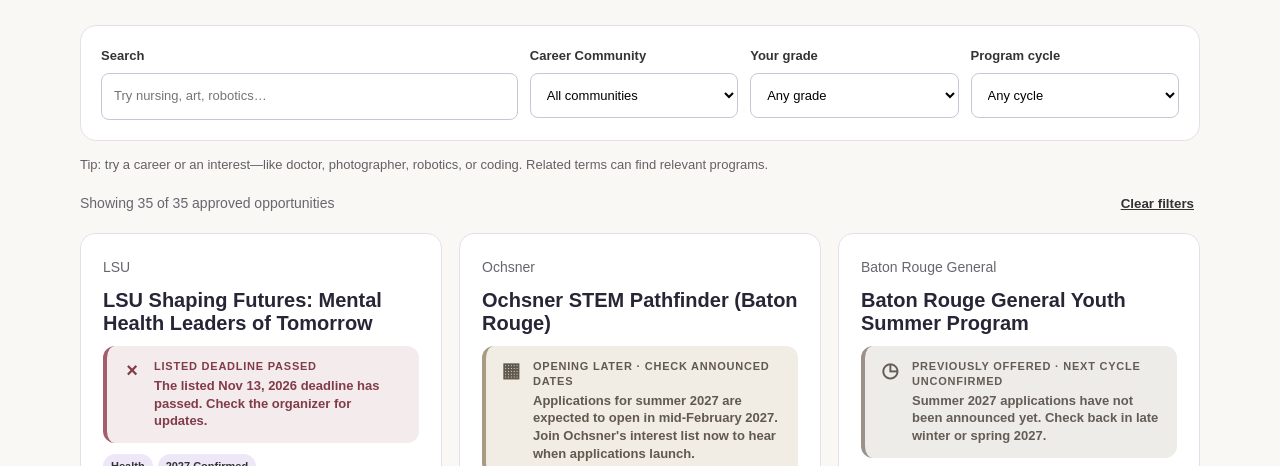
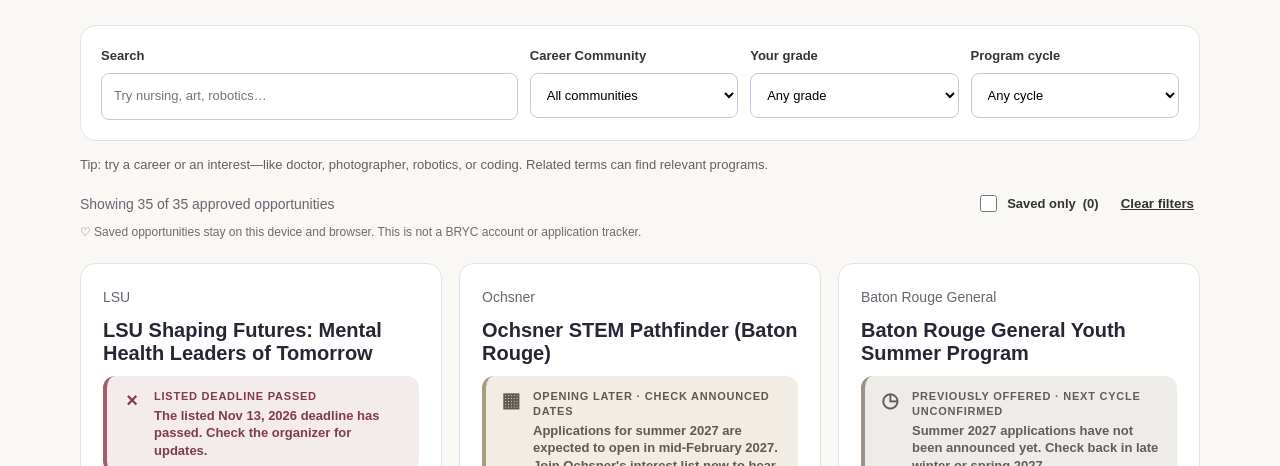
Before and after one commit to kendrick-henson/fyt-explorer, a plain HTML site: page opportunities.html in a window 1280 px wide. Shown: the part 331-797 px from the top of the page. Drawn offline with Linux system fonts and the light colour scheme.

Commit message:
Let Fellows save opportunity IDs locally and filter their saved items without collecting PII

```diff
--- a/opportunities.html
+++ b/opportunities.html
@@ -12,6 +12,15 @@ body{background:#faf8f4}.op-main{padding:58px 0 95px}.op-main h1{font-size:clamp
 .op-search-tip{color:#645f66;font-size:13px;margin:-14px 0 15px;line-height:1.5}
 .op-count{display:flex;justify-content:space-between;align-items:center;gap:15px;margin:18px 0;flex-wrap:wrap;color:#696570;font-size:14px}
 .op-count button{color:#333333;text-decoration:underline;border:none;background:none;cursor:pointer;font-weight:700}
+.op-count-actions{display:flex;gap:16px;align-items:center;flex-wrap:wrap}
+.op-saved-only{display:flex;gap:7px;align-items:center;cursor:pointer;font-size:13px;font-weight:700;color:#333}
+.op-saved-only input{accent-color:#ef185d;width:17px;height:17px}
+.op-device-note{font-size:12px;color:#706971;margin:-10px 0 20px}
+.op-save-button{background:white;color:#333;border:1px solid #c8bfcb;border-radius:8px;font:inherit;font-size:13px;font-weight:700;padding:10px 12px;cursor:pointer}
+.op-save-button.is-saved{background:#fce1e9;color:#aa1550;border-color:#f4b4cb}
+.op-save-button:hover{border-color:#ef185d}
+.op-save-button:focus-visible{outline:3px solid #ef185d;outline-offset:3px}
+
 .op-grid{display:grid;grid-template-columns:repeat(3,minmax(0,1fr));gap:17px}
 .op-item{border:1px solid #e6dfeb;background:white;border-radius:15px;padding:22px;display:flex;flex-direction:column;gap:11px;min-width:0}
 .op-item h2{font-size:20px;color:#282536;margin:0;overflow-wrap:anywhere}.op-org{color:#696570;font-size:13px;margin:0}
@@ -74,7 +83,8 @@ body{background:#faf8f4}.op-main{padding:58px 0 95px}.op-main h1{font-size:clamp
 <label for="cycle">Program cycle<select id="cycle"><option value="">Any cycle</option><option>2027 Confirmed</option><option>Ongoing / Recurring</option><option>Previously Offered — Next Cycle Unconfirmed</option></select></label>
 </div>
 <p class="op-search-tip">Tip: try a career or an interest—like doctor, photographer, robotics, or coding. Related terms can find relevant programs.</p>
-<div class="op-count"><span id="count" aria-live="polite">Loading opportunities…</span><button id="reset" type="button">Clear filters</button></div>
+<div class="op-count"><span id="count" aria-live="polite">Loading opportunities…</span><div class="op-count-actions"><label class="op-saved-only"><input id="saved-only" type="checkbox"> Saved only <span id="saved-total">(0)</span></label><button id="reset" type="button">Clear filters</button></div></div>
+<p class="op-device-note" id="device-note">♡ Saved opportunities stay on this device and browser. This is not a BRYC account or application tracker.</p>
 <div class="op-grid" id="results"></div>
 <dialog id="interest-dialog" class="op-request-dialog" aria-labelledby="request-title">
   <div class="op-request-dialog-content">
@@ -112,6 +122,25 @@ if(approved.includes(fromUrl))byId('community').value=fromUrl;
 const incomingQuery=params.get('q');
 if(incomingQuery)byId('q').value=incomingQuery.slice(0,200);
 let opportunities=null;
+const savedKey='bryc-fyt-saved-opportunities-v1';
+const idPattern=/^FYT-\d{5}$/;
+let savedIds=new Set();
+let savingAvailable=true;
+try{
+  const parsed=JSON.parse(localStorage.getItem(savedKey)||'[]');
+  if(Array.isArray(parsed))savedIds=new Set(parsed.filter(id=>typeof id==='string'&&idPattern.test(id)).slice(0,200));
+}catch(err){savingAvailable=false}
+function persistSaved(){
+  if(!savingAvailable)return;
+  try{localStorage.setItem(savedKey,JSON.stringify([...savedIds]));}
+  catch(err){savingAvailable=false;byId('device-note').textContent='Saving is unavailable in this browser. Try enabling local storage.'}
+}
+function toggleSaved(id){
+  if(!savingAvailable||!idPattern.test(String(id)))return;
+  if(savedIds.has(id))savedIds.delete(id);else savedIds.add(id);
+  persistSaved();render();
+}
+
 const snapshotStatusById=new Map((window.FYT_STATIC_PAYLOAD?.opportunities||[]).map(o=>[o.id,o.applicationStatus]));
 const element=(tag,content,cls)=>{const el=document.createElement(tag);el.textContent=String(content||'');if(cls)el.className=cls;return el};
 const list=x=>Array.isArray(x)?x:[];
@@ -257,13 +286,15 @@ function interestMatch(o,query){
 function render(){
 if(!opportunities)return;
 const q=byId('q').value.trim().toLowerCase(),c=byId('community').value,g=byId('grade').value,cycle=byId('cycle').value;
+const savedOnly=byId('saved-only').checked;
+byId('saved-total').textContent='('+savedIds.size+')';
 const matches=opportunities.map((o,index)=>({o,index,relevance:interestMatch(o,q)}))
   .filter(x=>(!c||list(x.o.careerCommunities).includes(c))&&
-    (!g||list(x.o.eligibleGrades).includes(g))&&(!cycle||x.o.programCycle===cycle)&&x.relevance.match)
+    (!g||list(x.o.eligibleGrades).includes(g))&&(!cycle||x.o.programCycle===cycle)&&(!savedOnly||savedIds.has(x.o.id))&&x.relevance.match)
   .sort((a,b)=>b.relevance.score-a.relevance.score||a.index-b.index).map(x=>x.o);
 byId('count').textContent='Showing '+matches.length+' of '+opportunities.length+' approved opportunities';
 const results=byId('results');results.replaceChildren();
-if(!matches.length){results.append(element('div','No matches yet. Try a related interest (such as healthcare for medicine, coding for programming, or law for lawyer), or clear your filters.','op-notice'));return;}
+if(!matches.length){results.append(element('div','No matches with these filters. Try another interest, clear your filters, or turn off Saved only.','op-notice'));return;}
 for(const o of matches){
 const card=element('article','','op-item');
 card.append(element('p',o.organization,'op-org'),element('h2',o.name),statusBanner(o));
@@ -289,6 +320,13 @@ if(String(o.description||'').length>165){
 const meta=element('div','','op-meta');meta.append(element('span','Grades: '+list(o.eligibleGrades).join(', ')));if(o.type)meta.append(element('span','Type: '+o.type));if(o.cost)meta.append(element('span','Cost/pay: '+o.cost));card.append(meta);
 // Fellow-facing update appears once inside the status banner near the card title.
 const links=element('div','','op-links');
+const bookmark=element('button',savedIds.has(o.id)?'♥ Saved':'♡ Save for later','op-save-button'+(savedIds.has(o.id)?' is-saved':''));
+bookmark.type='button';
+bookmark.setAttribute('aria-pressed',String(savedIds.has(o.id)));
+bookmark.setAttribute('aria-label',(savedIds.has(o.id)?'Remove saved opportunity: ':'Save opportunity: ')+o.name);
+bookmark.disabled=!savingAvailable;
+bookmark.addEventListener('click',()=>toggleSaved(o.id));
+links.append(bookmark);
 const url=safeUrl(o.url);if(url){const a=element('a','Explore program ↗');a.href=url;a.target='_blank';a.rel='noopener noreferrer';links.append(a)}
 const updates=safeUrl(o.organizerNotificationUrl);if(updates){const a=element('a','Organizer updates ↗','alt');a.href=updates;a.target='_blank';a.rel='noopener noreferrer';links.append(a)}
 if(intakeUrl){
@@ -305,7 +343,8 @@ card.append(links);results.append(card);
 }
 function error(message){byId('count').textContent='Feed unavailable';byId('results').replaceChildren();byId('error').hidden=false;byId('error-detail').textContent=message}
 for(const id of ['q','community','grade','cycle'])byId(id).addEventListener(id==='q'?'input':'change',render);
-byId('reset').addEventListener('click',()=>{for(const id of ['q','community','grade','cycle'])byId(id).value='';history.replaceState(null,'',location.pathname);render()});
+byId('saved-only').addEventListener('change',render);
+byId('reset').addEventListener('click',()=>{for(const id of ['q','community','grade','cycle'])byId(id).value='';byId('saved-only').checked=false;history.replaceState(null,'',location.pathname);render()});
 let received=false;
 window.FYTFeedReceiver=payload=>{
   if(!payload||payload.ok!==true||!Array.isArray(payload.opportunities)){
```
